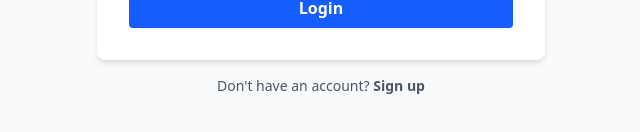
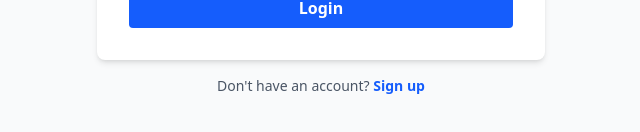
Before and after one commit to CHARANCHERRY123456/password-vault, a Next.js app: page /login in a window 1280 px wide. Shown: the part 484-616 px from the top of the page, without its empty margins (319-959 px from the left). Built offline with nearby package versions, Linux system fonts and the light colour scheme; no server answers.

Commit message:
fix : fix the build error

```diff
--- a/app/api/vault/[id]/route.ts
+++ b/app/api/vault/[id]/route.ts
@@ -60,7 +60,7 @@ export async function PUT(req: Request, { params }: { params: Promise<{ id: stri
         if (error instanceof ZodError) {
             return NextResponse.json({
                 message: "Validation error",
-                errors: error.errors
+                errors: error.issues
             }, { status: 400 });
         }
         console.error("Error in PUT /api/vault/[id]:", error);
--- a/app/api/vault/route.ts
+++ b/app/api/vault/route.ts
@@ -28,7 +28,7 @@ export async function POST(req: Request) {
         if (error instanceof ZodError) {
             return NextResponse.json({
                 message: "Validation error",
-                errors: error.errors
+                errors: error.issues
             }, { status: 400 });
         }
         console.error("Error in /api/vault:", error);
--- a/app/globals.css
+++ b/app/globals.css
@@ -1,23 +1,13 @@
 /* app/globals.css - Tailwind CSS v4 */
 @import "tailwindcss";
 
-/* Light defaults */
-:root {
-  --background: #ffffff;
-  --foreground: #111827;
+body {
+  background-color: #ffffff;
+  color: #111827;
+  transition: background-color 0.3s, color 0.3s;
 }
 
-/* When the .dark class is present these override the variables */
-.dark {
-  --background: #0b1220;
-  --foreground: #e6eef8;
+.dark body {
+  background-color: #111827;
+  color: #f9fafb;
 }
-
-/* Apply variables to body so non-Tailwind rules also respond */
-html, body {
-  background-color: var(--background);
-  color: var(--foreground);
-}
-
-/* Optional: small helpers */
-a { color: inherit; }
```
Also changed, not shown: components/ThemeToggle.tsx (added).
